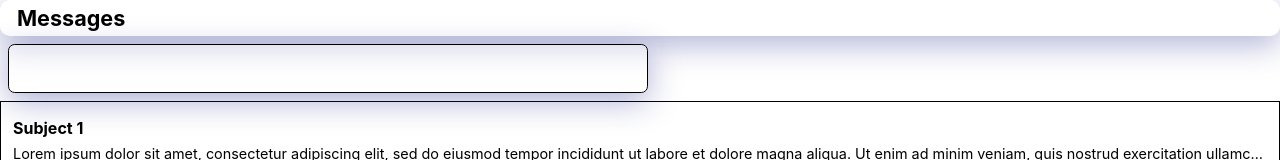
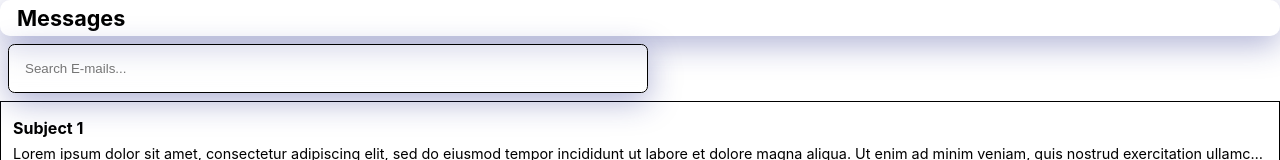
Before and after one commit to JonTheFox/inbox, a Next.js app: page /messages-list in a window 1280 px wide. Shown: the top 160 px of the page. Built offline with nearby package versions, Linux system fonts and the light colour scheme; a web font is replaced by a local one.

Commit message:
add placeholder text to input component

```diff
--- a/components/TextInput.jsx
+++ b/components/TextInput.jsx
@@ -9,6 +9,7 @@ export default function TextInput({ onChange }) {
     <input
       className={`${styles.input} glass`}
       onChange={(ev) => handleChange(ev)}
+      placeholder="Search E-mails..."
     />
   );
 }
```
